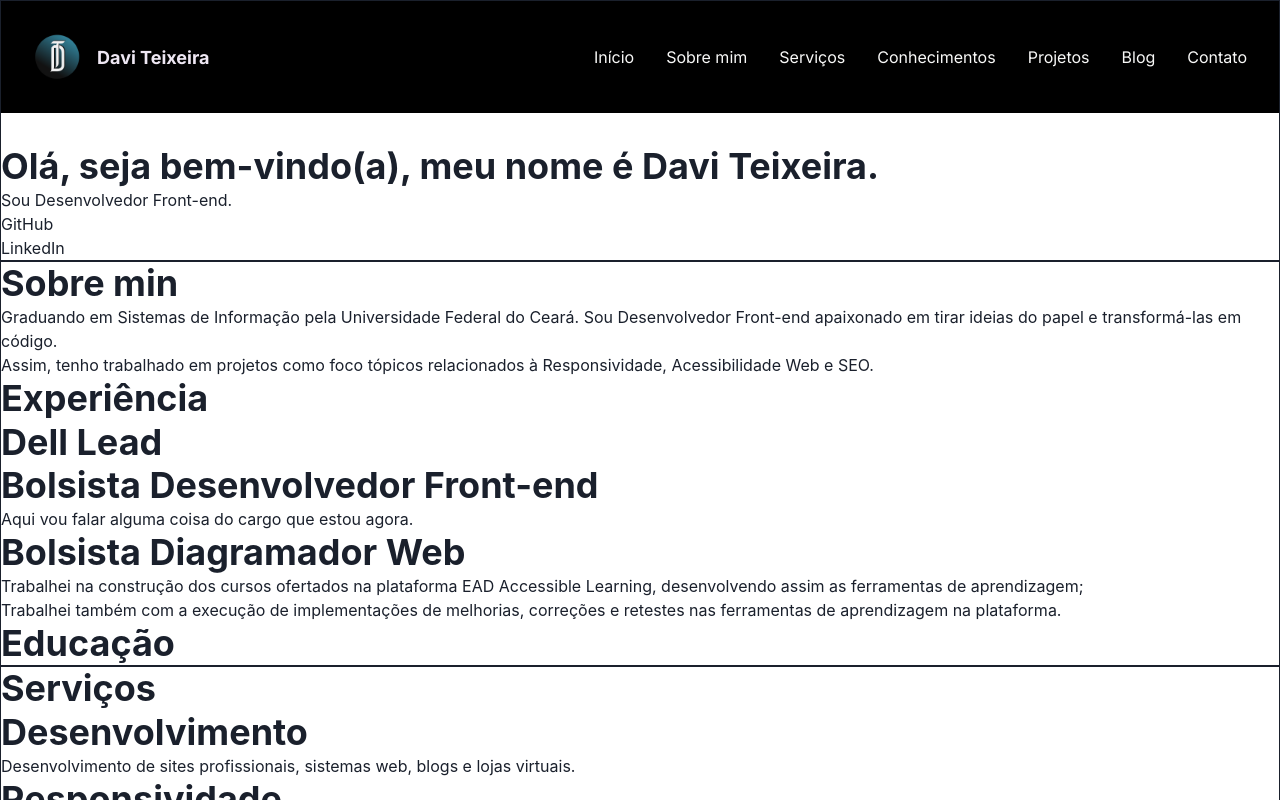
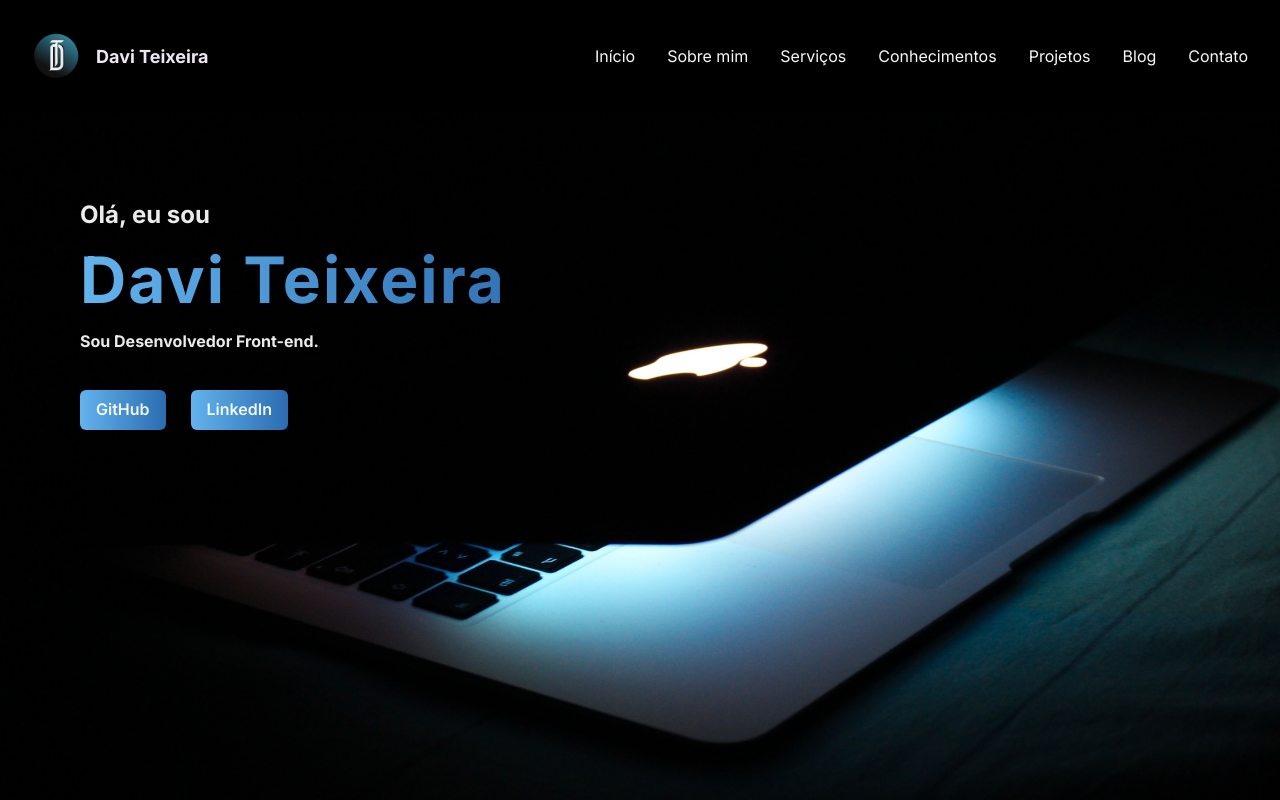
Before and after one commit to daviteixeira-dev/portfolio, a React (Vite) app in the folder portfolio-v2-chakra-ui/: page / in a window 1280 px wide. Shown: the top 800 px of the page. Built offline with nearby package versions, Linux system fonts and the light colour scheme.

Commit message:
section de apresentação

```diff
--- a/portfolio-v2-chakra-ui/src/components/Header/Header.jsx
+++ b/portfolio-v2-chakra-ui/src/components/Header/Header.jsx
@@ -1,39 +1,21 @@
 import React from "react";
-import { Box, Heading, Text } from "@chakra-ui/react"
+import { Box } from "@chakra-ui/react";
 
 import MainMenu from "./MainMenu";
+import Presentation from "./Presentation";
 
 function Header(){
     return(
-        <Box as="header" id="home" border="1px solid">
+        <Box
+            as="header"
+            style={{
+                backgroundSize: "cover",
+                backgroundPosition: "20% 30%",
+                backgroundImage: "url(/images/apresentation-banner.jpg)",
+            }}
+        >
             <MainMenu />
-
-            <Heading as="h1">
-                Olá, seja bem-vindo(a), meu nome é Davi Teixeira.
-            </Heading>
-
-            <Text>
-                Sou Desenvolvedor Front-end.
-            </Text>
-
-            <ul>
-                <li>
-                    <a
-                        href="#"
-                        alt="Esse é um link que vai te levar até o meu perfil no Github"
-                    >
-                        GitHub
-                    </a>
-                </li>
-                <li>
-                    <a
-                        href="#"
-                    >
-                        LinkedIn
-                    </a>
-                </li>
-            </ul>
-
+            <Presentation />
         </Box>
     );
 };
--- /dev/null
+++ b/portfolio-v2-chakra-ui/src/components/Header/Presentation.jsx
@@ -0,0 +1,103 @@
+import React from "react";
+import {
+    Box,
+    Flex,
+    Link,
+    Text,
+    Button,
+    Heading,
+} from "@chakra-ui/react";
+
+import "../../../public/images/apresentation-banner.jpg";
+
+function Presentation(){
+    return(
+        <Box>
+            <Flex
+                w="30rem"
+                h="100vh"
+                mt="5rem"
+                textAlign="left"
+                flexDirection="column"
+                ml={["1rem", "0", "5rem"]}
+            >
+                <Text
+                    py=".3rem"
+                    color="whiteAlpha.900"
+                    fontWeight="bold"
+                    fontSize="1.5rem"
+                    fontFamily="Inter, sans-serif"
+                >
+                    Olá, eu sou
+                </Text>
+
+                <Heading
+                    as="h1"
+                    py=".3rem"
+                    bgClip='text'
+                    fontSize={["2.5rem", "4rem", "4rem"]}
+                    letterSpacing="2px"
+                    fontWeight='extrabold'
+                    fontFamily="Inter, sans-serif"
+                    bgGradient='linear(to-l, blue.600, blue.300)'
+                >
+                    Davi Teixeira
+                </Heading>
+
+                <Text
+                    py=".3rem"
+                    fontSize="1rem"
+                    color="whiteAlpha.900"
+                    fontWeight="bold"
+                    fontFamily="Inter, sans-serif"
+                >
+                    Sou Desenvolvedor Front-end.
+                </Text>
+
+                <Flex
+                    w="13rem"
+                    mt="2rem"
+                    justifyContent="space-between"
+                >
+                    <Button
+                        color="whiteAlpha.900"
+                        bgGradient='linear(to-l, blue.600, blue.300)'
+                        _hover={{
+                            bgGradient: 'linear(to-l, blue.500, blue.200)'
+                        }}
+                    >
+                        <Link
+                            isExternal
+                            style={{ textDecoration: "none" }}
+                            href="https://github.com/daviteixeira-btm"
+                        >
+                            <Text fontFamily="Inter, sans-serif">
+                                GitHub
+                            </Text>
+                        </Link>
+                    </Button>
+
+                    <Button
+                        color="whiteAlpha.900"
+                        bgGradient='linear(to-l, blue.600, blue.300)'
+                        _hover={{
+                            bgGradient: 'linear(to-l, blue.500, blue.200)'
+                        }}
+                    >
+                        <Link
+                            isExternal
+                            style={{ textDecoration: "none" }}
+                            href="https://www.linkedin.com/in/daviteixeira-me/"
+                        >
+                            <Text fontFamily="Inter, sans-serif">
+                                LinkedIn
+                            </Text>
+                        </Link>
+                    </Button>
+                </Flex>
+            </Flex>
+        </Box>
+    );
+};
+
+export default Presentation;
```
Also changed, not shown: portfolio-v2-chakra-ui/public/images/apresentation-banner.jpg (added).
